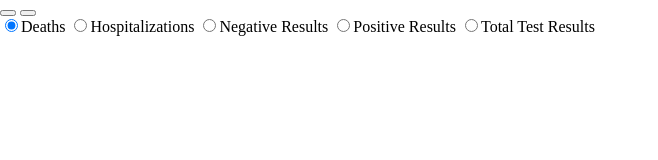
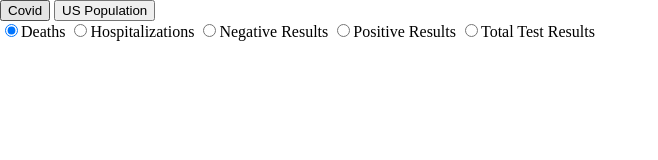
Before and after one commit to dohmain/benford, a plain HTML site: page index.html in a window 1280 px wide. Shown: the whole page, without its empty margins (0-658 px from the left). Drawn offline with nearby package versions, Linux system fonts and the light colour scheme.

Commit message:
add button text

```diff
--- a/index.html
+++ b/index.html
@@ -12,8 +12,8 @@
   <body>
     <div class="main-container">
       <div class="tabs-container">
-        <button class="tab-label tab" id="covid-tab" onclick="showGraph(event, 'covid-graph')"></button>
-        <button class="tab-label tab" id="us-pop-tab" onclick="showGraph(event, 'us-pop-graph')"></button>
+        <button class="tab-label tab" id="covid-tab" onclick="showGraph(event, 'covid-graph')">Covid</button>
+        <button class="tab-label tab" id="us-pop-tab" onclick="showGraph(event, 'us-pop-graph')">US Population</button>
       </div>
       <div class="main-graph-container">
         <div class="covid-graph-container graph" id="covid-graph">
```
